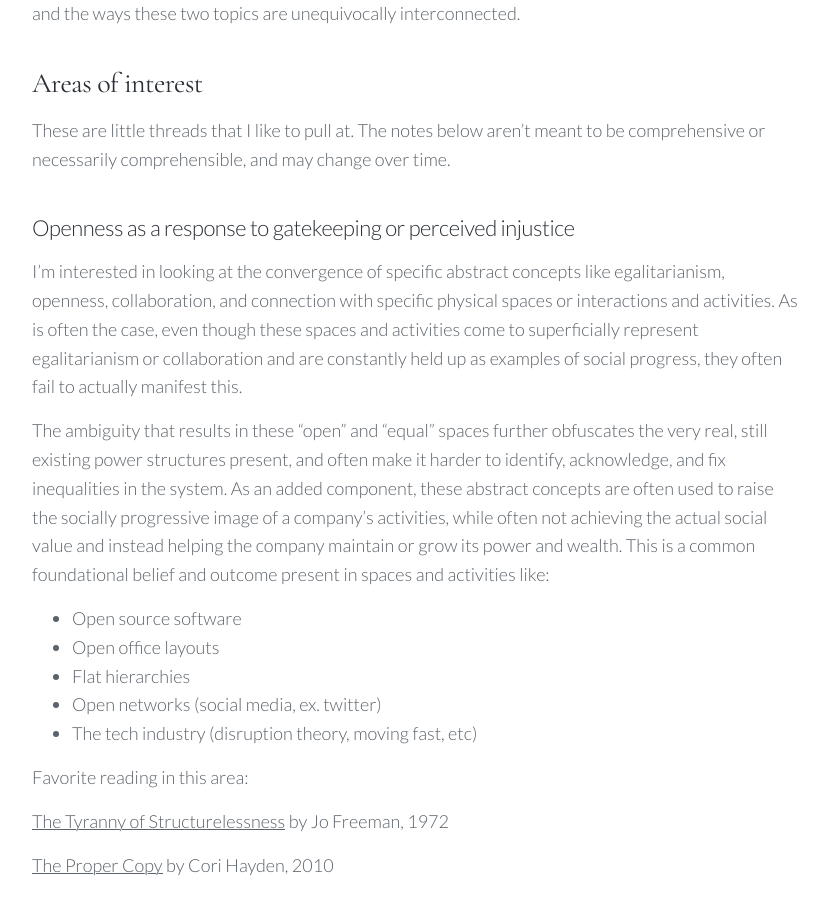
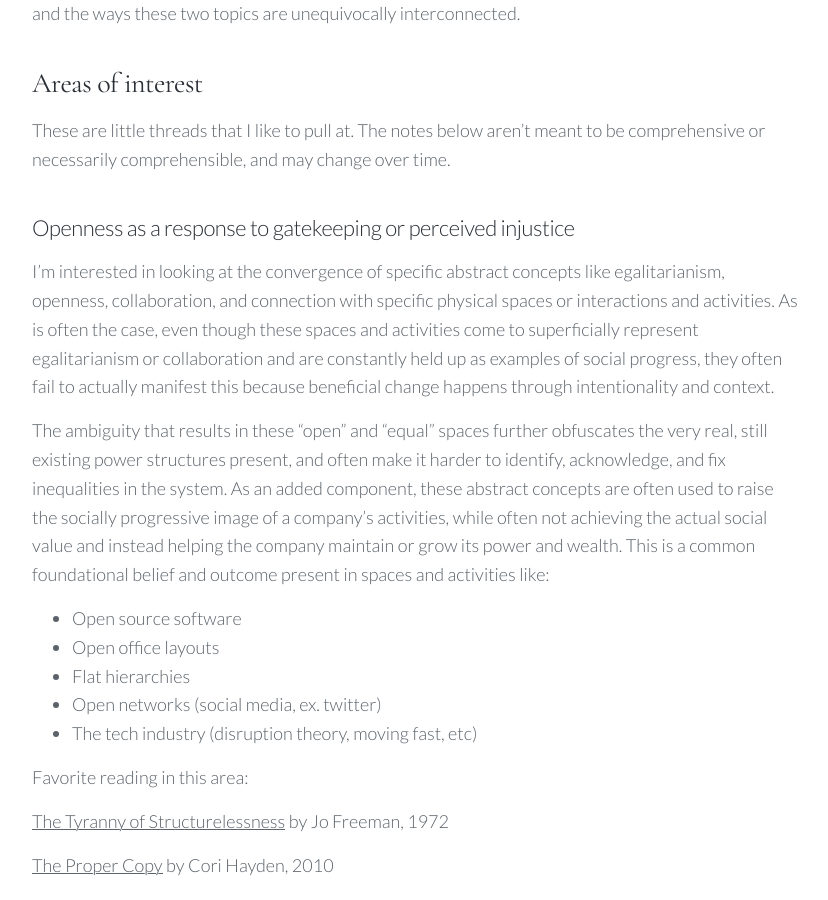
Before and after one commit to venetucci/personal-website, a Jekyll site: the page built from _pages/about.md, in a window 1280 px wide and 900 px high, scrolled down 834 px. Shown: the whole window, without its empty margins (224-1052 px from the left). Built offline with Jekyll 4.4.1, drawn with Linux system fonts in a browser that asks for light colours; nearby versions of some CDN libraries.

Commit message:
Update from Forestry.io Michelle Venetucci Harvey updated _pages/about.md

```diff
--- a/_pages/about.md
+++ b/_pages/about.md
@@ -17,7 +17,7 @@ These are little threads that I like to pull at. The notes below aren't meant to
 
 ### Openness as a response to gatekeeping or perceived injustice
 
-I'm interested in looking at the convergence of specific abstract concepts like egalitarianism, openness, collaboration, and connection with specific physical spaces or interactions and activities. As is often the case, even though these spaces and activities come to superficially represent egalitarianism or collaboration and are constantly held up as examples of social progress, they often fail to actually manifest this.
+I'm interested in looking at the convergence of specific abstract concepts like egalitarianism, openness, collaboration, and connection with specific physical spaces or interactions and activities. As is often the case, even though these spaces and activities come to superficially represent egalitarianism or collaboration and are constantly held up as examples of social progress, they often fail to actually manifest this because beneficial change happens through intentionality and context.
 
 The ambiguity that results in these "open" and "equal" spaces further obfuscates the very real, still existing power structures present, and often make it harder to identify, acknowledge, and fix inequalities in the system. As an added component, these abstract concepts are often used to raise the socially progressive image of a company's activities, while often not achieving the actual social value and instead helping the company maintain or grow its power and wealth. This is a common foundational belief and outcome present in spaces and activities like:
 
```
